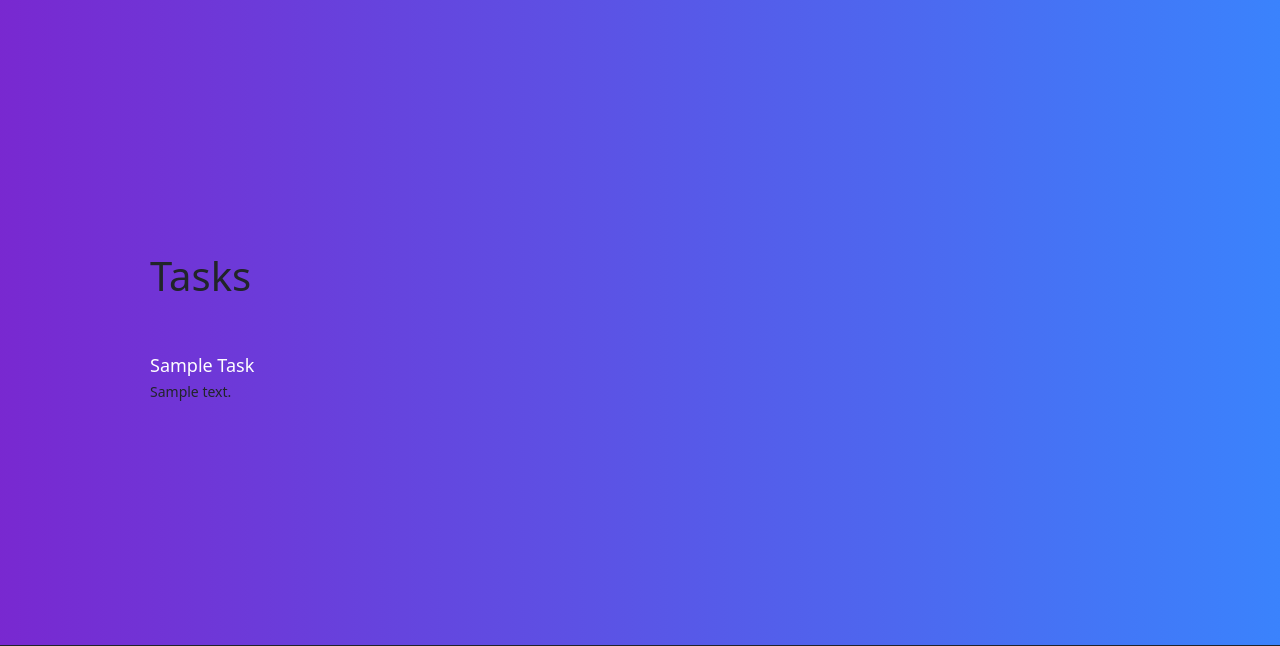
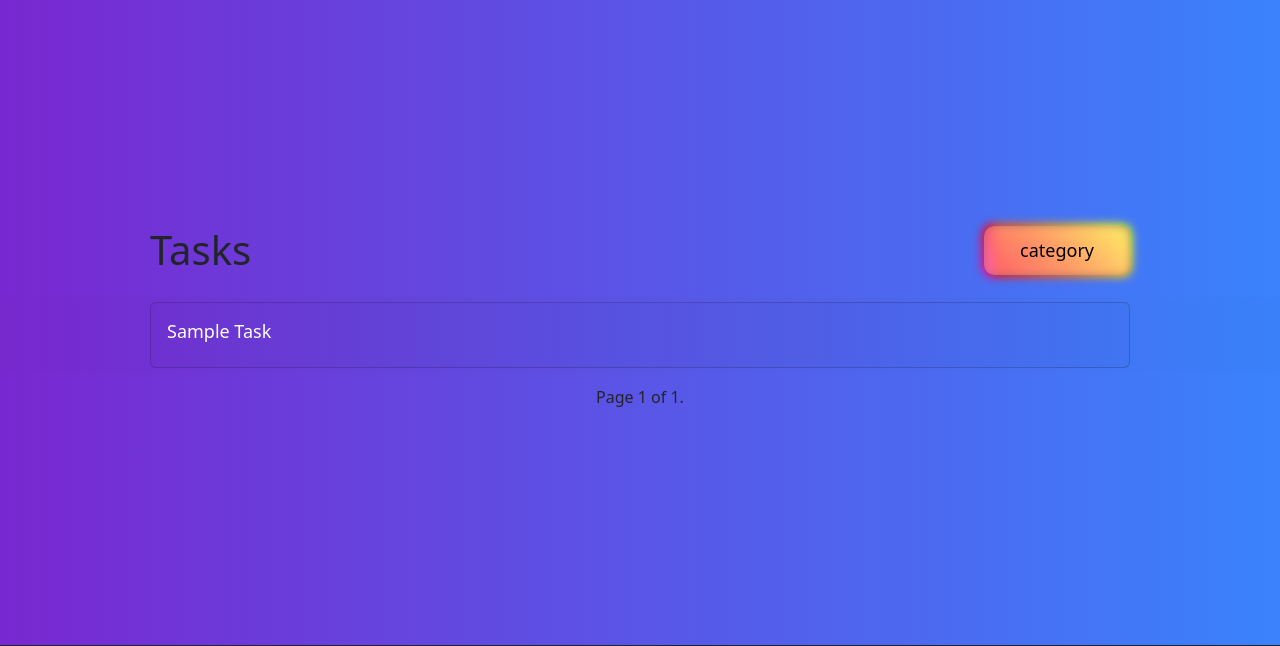
Before and after one commit to ffarzam/HW-98, a Django app: page /tasks/ in a window 1280 px wide. Shown: the part 59-705 px from the top of the page. Run offline with Django 4.2, Linux system fonts and the light colour scheme; tables that the repository leaves empty hold one stand-in row (values such as "Sample post"); some libraries are stand-ins or nearby versions.

Commit message:
Updating tasks.html

```diff
--- a/HW15/TaskManagement/templates/tasks.html
+++ b/HW15/TaskManagement/templates/tasks.html
@@ -1,18 +1,45 @@
 {% extends "base.html" %}
+
 {% block title %} Tasky {%endblock%}
+
 {% block content %}
-<div style="margin-top: 30px;padding-left:150px;margin-bottom: 10px;">
-    <h1>Tasks</h1><br>
+<div class="d-flex justify-content-between" style="margin-top: 10px;padding-left:150px;padding-right:150px;margin-bottom: 10px;">
+    <h1>Tasks</h1>
 
+    <a href="{% url 'category'%}"><button class="button-85" role="button">category</button></a>
 </div>
+
 {%for task in tasks %}
-<div style="margin-top: 10px;padding-left:150px;margin-bottom: 20px;">
-    <a href="{% url 'task_details' task.id %}">{{task.title}}</a><br>
+<div style="margin-top: 5px;padding-left:150px;padding-right:150px;margin-bottom: 10px; background-color: rgba(0,0,0,0.01); ">
 
-    <small>{{task.description}}</small>
+    <div class="card"
+         style="margin-top: 5px;margin-bottom: 5px; background-color: rgba(0,0,0,0.01); ">
 
+        <div class="card-body">
+            <h5 class="card-title"><a href="{% url 'task_details' task.id %}">{{task.title}}</a></h5>
 
+        </div>
+    </div>
 </div>
 
 {%endfor%}
+<div style="margin-top: 2px;margin-bottom: 20px;">
+    <div class="pagination justify-content-center">
+    <span class="step-links">
+        {% if tasks.has_previous %}
+            <a href="?page=1">&laquo; first</a>
+            <a href="?page={{ tasks.previous_page_number }}">previous</a>
+        {% endif %}
+
+        <span class="current">
+            Page {{ tasks.number }} of {{ tasks.paginator.num_pages }}.
+        </span>
+
+        {% if tasks.has_next %}
+            <a href="?page={{ tasks.next_page_number }}">next</a>
+            <a href="?page={{ tasks.paginator.num_pages }}">last &raquo;</a>
+        {% endif %}
+    </span>
+    </div>
+</div>
 {%endblock%}
```
